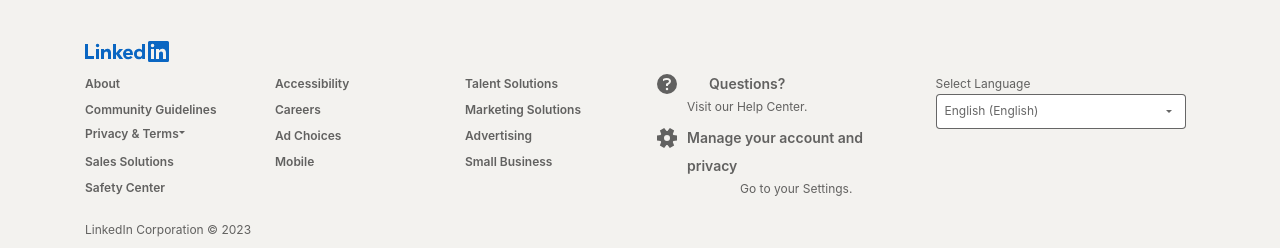
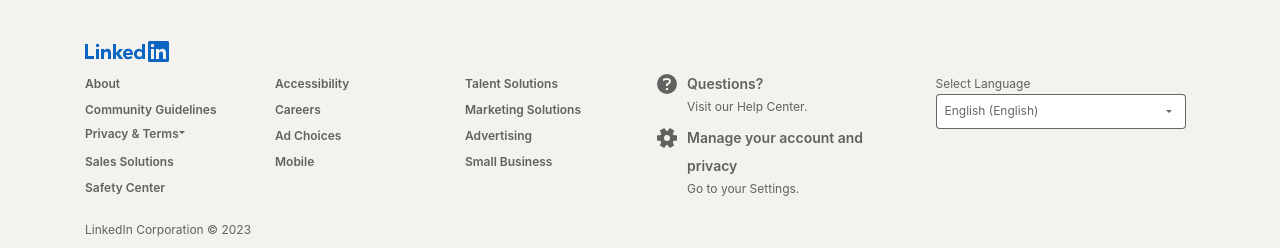
Before and after one commit to Zaiido/build-week, a React (Create React App) app: page / in a window 1280 px wide. Shown: the part 1259-1507 px from the top of the page. Built offline with nearby package versions, Linux system fonts and the light colour scheme; no server answers.

Commit message:
Update Footer.tsx

```diff
--- a/src/components/Footer.tsx
+++ b/src/components/Footer.tsx
@@ -54,7 +54,7 @@
                                             <path d="M12 2a10 10 0 1010 10A10 10 0 0012 2zm0 16.25A1.25 1.25 0 1113.25 17 1.25 1.25 0 0112 18.25zm1.41-5.46L13 13v1h-2v-2.21l1.49-.79C13.82 10.34 14 9.77 14 9.3c0-.78-.92-1.3-2.3-1.3A7.12 7.12 0 008 9.24V7a8 8 0 013.7-1c3 0 4.3 1.55 4.3 3.3a3.91 3.91 0 01-2.59 3.49z"></path>
                                         </svg>
                                     </div>
-                                    <div className="d-flex flex-column">
+                                    <div className="d-flex flex-column align-items-start">
                                         <Link to={"/"} className="footer-icon-link">Questions?</Link>
                                         <span>Visit our Help Center.</span>
                                     </div>
@@ -66,7 +66,7 @@
                                             <path d="M9.18 2l-4.3 2.52L6.22 8l-.52.91-3.7.55v5l3.64.54.54.93-1.34 3.53L9.14 22l2.29-2.9h1.09l2.3 2.9 4.32-2.52L17.79 16l.53-.93 3.68-.53v-5L18.32 9l-.51-.9 1.36-3.51L14.86 2l-2.33 3h-1zM12 9a3 3 0 11-3 3 3 3 0 013-3z"></path>
                                         </svg>
                                     </div>
-                                    <div className="d-flex flex-column">
+                                    <div className="d-flex flex-column align-items-start">
                                         <Link to={"/"} className="footer-icon-link">Manage your account and privacy</Link>
                                         <span>Go to your Settings.</span>
                                     </div>
```
